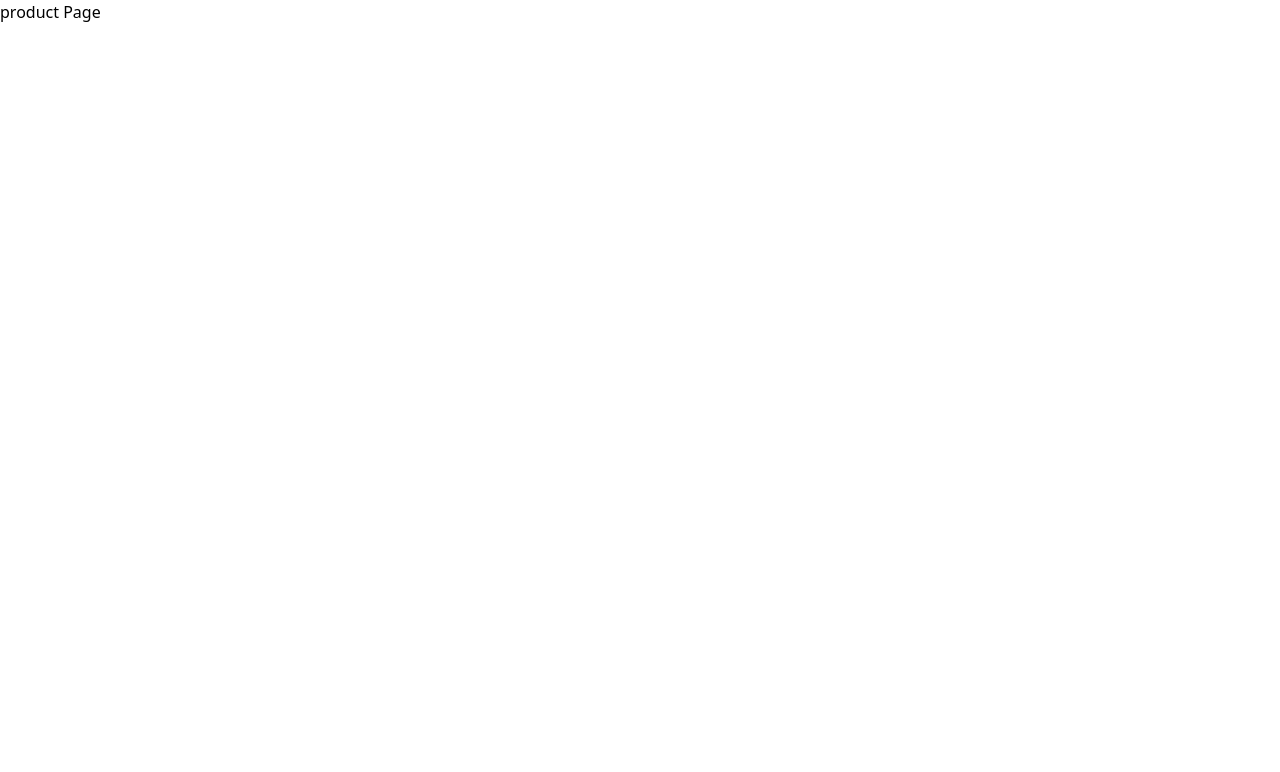
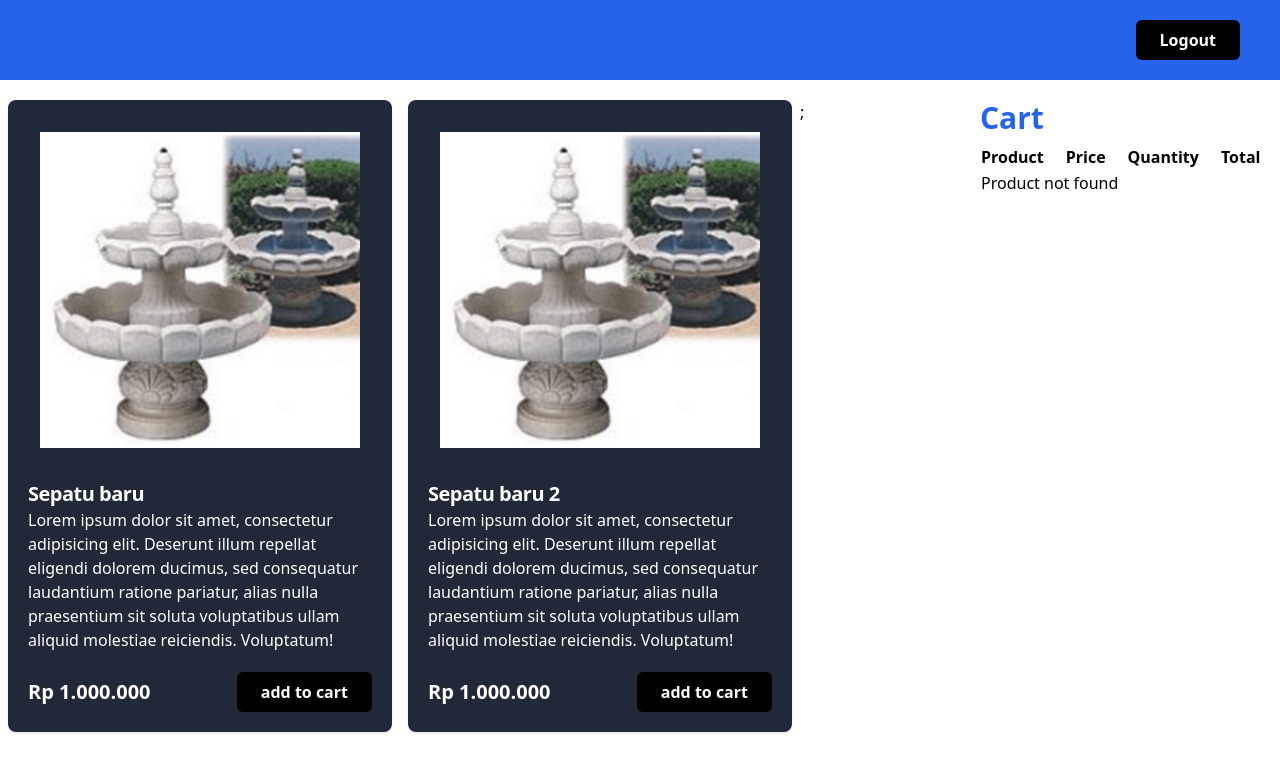
Before and after one commit to doni27/atomic-react, a React (Vite) app: page /products in a window 1280 px wide. Shown: the top 772 px of the page. Built offline with nearby package versions, Linux system fonts and the light colour scheme.

Commit message:
nested & usestate

```diff
--- a/src/components/Elements/Button/index.jsx
+++ b/src/components/Elements/Button/index.jsx
@@ -1,11 +1,18 @@
 const Button = (props) => {
-	const { children = "...", classname = "bg-black" } = props;
+  const {
+    children = "...",
+    classname = "bg-black",
+    onClick = () => {},
+    type = "button",
+  } = props;
   return (
     <button
       className={`h-10 px-6 font-semibold rounded-md ${classname} text-white`}
-			type="submit"
+      type={type}
+      onClick={() => onClick()}
+      //onClick={onClick()}
     >
-			{children} {/* {props.text} */}
+      {children}
     </button>
   );
 };
--- /dev/null
+++ b/src/components/Fragments/CardProduct.jsx
@@ -0,0 +1,54 @@
+import Button from "../Elements/Button";
+
+const CardProduct = (props) => {
+  const { children } = props;
+  return (
+    <div className="w-full max-w-sm bg-gray-800 border-gray-200 rounded-lg shadow mx-2 mb-2 flex flex-col justify-between">
+      {children}
+    </div>
+  );
+};
+
+const Header = (props) => {
+  const { image } = props;
+  return (
+    <a href="">
+      <img src={image} alt="product" className=" p-8 rounded-t-lg" />
+    </a>
+  );
+};
+const Body = (props) => {
+  const { children, title } = props;
+  return (
+    <div className="px-5 pb-5 h-full">
+      <a href="">
+        <h5 className="text-xl font-semibold tracking-tight text-white ">
+          {" "}
+          {title}
+        </h5>
+      </a>
+
+      <p className="text-m text-white">{children}</p>
+    </div>
+  );
+};
+
+const Footer = (props) => {
+  const { price, handleAddToCart, id } = props;
+  return (
+    <div className="flex items-center justify-between px-5 pb-5">
+      <span className="text-xl font-bold text-white ">
+        Rp{" "}
+        {price.toLocaleString("id-ID", { styles: "currency", currency: "IDR" })}
+      </span>
+      <Button className="bg-blue-600" onClick={() => handleAddToCart(id)}>
+        add to cart
+      </Button>
+    </div>
+  );
+};
+
+CardProduct.Header = Header;
+CardProduct.Body = Body;
+CardProduct.Footer = Footer;
+export default CardProduct;
--- a/src/components/Fragments/FormLogin.jsx
+++ b/src/components/Fragments/FormLogin.jsx
@@ -2,8 +2,15 @@ import Button from "../Elements/Button";
 import InputForm from "../Elements/Input";
 
 const FormLogin = () => {
+  const handleLogin = (event) => {
+    event.preventDefault();
+    localStorage.setItem("email", event.target.email.value);
+    localStorage.setItem("password", event.target.password.value);
+    console.log(event.target.email.value);
+    window.location.href = "/products";
+  };
   return (
-		<form action="">
+    <form onSubmit={handleLogin}>
       <InputForm
         label="Email"
         type="email"
@@ -16,7 +23,11 @@ const FormLogin = () => {
         placeholder="****"
         name="password"
       />
-			<Button classname="bg-blue-600 w-full">
+      <Button
+        classname="bg-blue-600 w-full"
+        onClick={handleLogin}
+        type="submit"
+      >
         Login
       </Button>
     </form>
--- a/src/components/Fragments/FormRegister.jsx
+++ b/src/components/Fragments/FormRegister.jsx
@@ -1,7 +1,7 @@
 import Button from "../Elements/Button";
 import InputForm from "../Elements/Input";
 
-const FormRegister = () => {
+const FormRegister = ({name, phone}) => {
 	return (
 		<form action="">
 			<InputForm
--- a/src/main.jsx
+++ b/src/main.jsx
@@ -10,7 +10,7 @@ import ErrorPage from "./pages/404";
 const router = createBrowserRouter([
 	{
 		path: "/",
-		element: <div>Hello word</div>,
+			element: <div>Hello word sdsd</div>,
 		errorElement: <ErrorPage />,
 	},
 	{
--- a/src/pages/products.jsx
+++ b/src/pages/products.jsx
@@ -1,8 +1,132 @@
+import { useState } from "react";
+import Button from "../components/Elements/Button";
+import CardProduct from "../components/Fragments/CardProduct";
+import { list } from "postcss";
+
+const products = [
+  {
+    id: 1,
+    name: "Sepatu baru",
+    price: 1000000,
+    image: "/images/gambar.png",
+    description: `Lorem ipsum dolor sit amet, consectetur adipisicing elit. Deserunt illum repellat eligendi dolorem ducimus, sed consequatur laudantium ratione pariatur, alias nulla praesentium sit soluta voluptatibus ullam aliquid molestiae reiciendis. Voluptatum!`,
+  },
+  {
+    id: 2,
+    name: "Sepatu baru 2",
+    price: 1000000,
+    image: "/images/gambar.png",
+    description: `Lorem ipsum dolor sit amet, consectetur adipisicing elit. Deserunt illum repellat eligendi dolorem ducimus, sed consequatur laudantium ratione pariatur, alias nulla praesentium sit soluta voluptatibus ullam aliquid molestiae reiciendis. Voluptatum!`,
+  },
+];
+
+const email = localStorage.getItem("email");
+
+const handleLogout = () => {};
 const ProductsPage = () => {
-	return (
-		<div>
-			<div>product Page</div>
-		</div>
-	);
+  const [cart, setCart] = useState([{ name: "Sepatu Lama", qty: 1 }]);
+  const handleLogout = () => {
+    localStorage.removeItem("email");
+    localStorage.removeItem("password");
+    window.location.href = "/login";
+  };
+  const handleAddToCart = (id) => {
+    if (cart.find((item) => item.id === id)) {
+      setCart(
+        cart.map((item) =>
+          item.id === id ? { ...item, qty: item.qty + 1 } : item
+        )
+      );
+    } else {
+      setCart([
+        ...cart,
+        {
+          id,
+          qty: 1,
+        },
+      ]);
+    }
+
+    // setCart([
+    //   ...cart,
+    //   {
+    //     id,
+    //     qty: 1,
+    //   },
+    // ]);
+  };
+  return (
+    <>
+      <div className="flex justify-end h-20 bg-blue-600 text-white items-center px-10">
+        {email}
+        <Button className="ml-5 bg-black" onClick={handleLogout}>
+          Logout
+        </Button>
+      </div>
+      <div className="flex justify-center py-5">
+        <div className="w-3/4 flex">
+          {products.map((product) => (
+            <CardProduct key={product.id}>
+              <CardProduct.Header image={product.image} />
+              <CardProduct.Body title={product.name}>
+                {product.description}
+              </CardProduct.Body>
+              <CardProduct.Footer
+                price={product.price}
+                id={product.id}
+                handleAddToCart={handleAddToCart}
+              />
+            </CardProduct>
+          ))}
+          ;
+        </div>
+        <div className="w-1/4">
+          <h1 className="text-3xl font-bold text-blue-600 ml-5 mb-2"> Cart</h1>
+
+          <table className="text-left table-auto border-separate border-spacing-x-5">
+            <thead>
+              <tr>
+                <th>Product</th>
+                <th>Price</th>
+                <th>Quantity</th>
+                <th>Total</th>
+              </tr>
+            </thead>
+            <tbody>
+              {cart.map((item) => {
+                const product = products.find(
+                  (product) => product.id === item.id
+                );
+                if (product) {
+                  return (
+                    <tr key={item.id}>
+                      <td>{product.name}</td>
+                      <td>
+                        {" "}
+                        Rp{" "}
+                        {product.price.toLocaleString("id-ID", {
+                          styles: "currency",
+                          currency: "IDR",
+                        })}
+                      </td>
+                      <td>{item.qty}</td>
+                      <td>{item.qty * product.price}</td>
+                    </tr>
+                  );
+                } else {
+                  // Handle the case where product is not found
+                  return (
+                    <tr key={item.id}>
+                      <td colSpan="4">Product not found</td>
+                    </tr>
+                  );
+                }
+              })}
+            </tbody>
+          </table>
+        </div>
+      </div>
+    </>
+  );
 };
 export default ProductsPage;
```
Also changed, not shown: src/pages/login copy.jsx (added, +41 -0 lines), public/images/gambar.png (added). Lines whose indentation alone changed are shown as unchanged.
